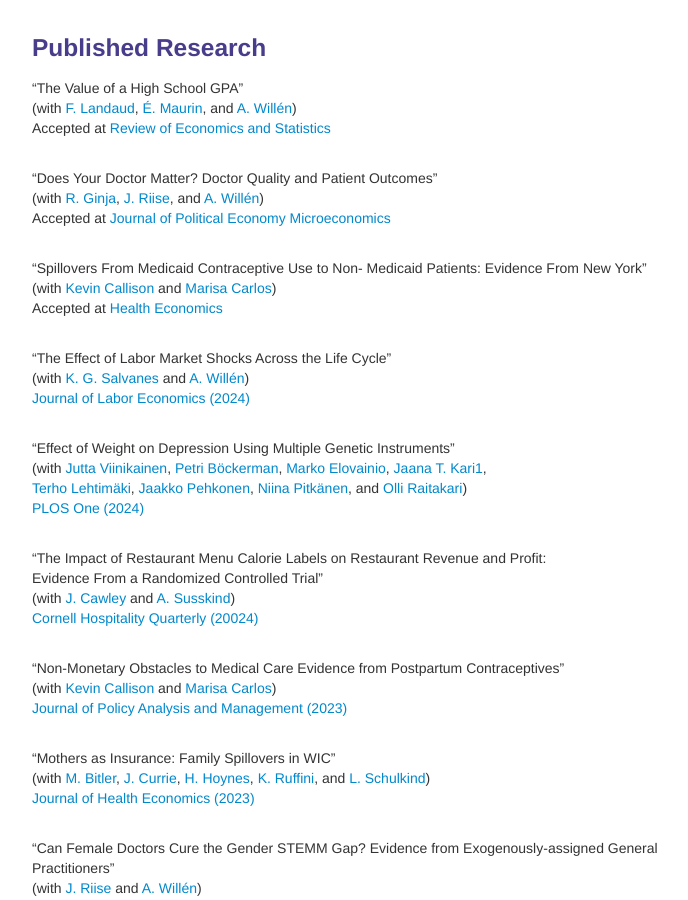
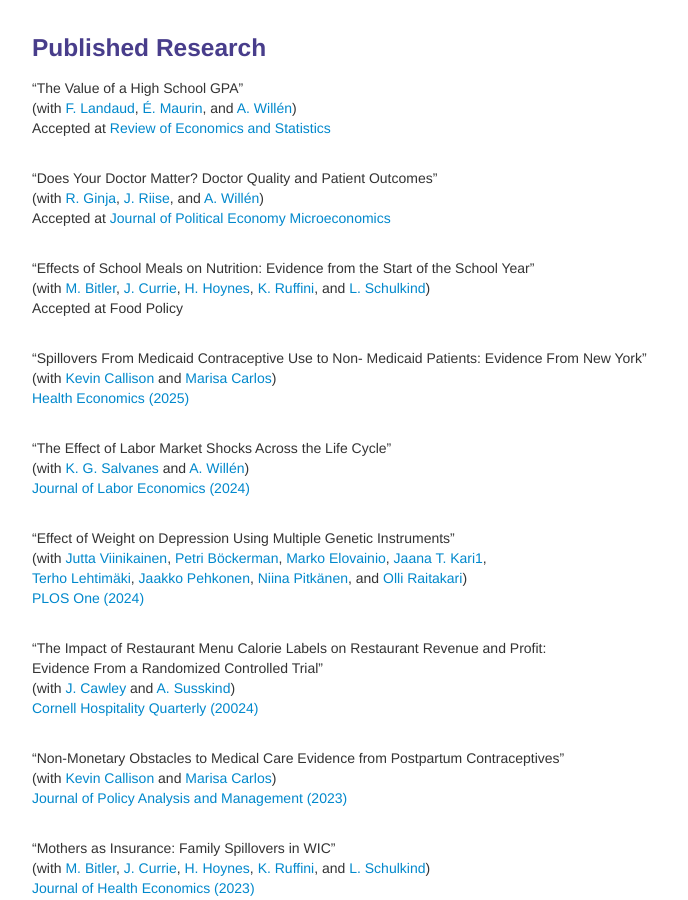
Before and after one commit to bjwillage/bjwillage.github.io, a Jekyll site: the page built from pages/research.md, in a window 1280 px wide and 900 px high, scrolled down 564 px. Shown: the whole window, without its empty margins (258-946 px from the left). Built offline with Jekyll 4.4.1, drawn with Linux system fonts in a browser that asks for light colours.

Commit message:
Update research.md

```diff
--- a/pages/research.md
+++ b/pages/research.md
@@ -48,9 +48,14 @@ Accepted at [Review of Economics and Statistics](https://doi.org/10.1162/rest_a_
 Accepted at [Journal of Political Economy Microeconomics](https://www.journals.uchicago.edu/doi/10.1086/732838)
 <br><br>
 
+"Effects of School Meals on Nutrition: Evidence from the Start of the School Year"<br>
+(with [M. Bitler](https://sites.google.com/site/mbitler), [J. Currie](https://scholar.princeton.edu/jcurrie/home), [H. Hoynes](https://gspp.berkeley.edu/directories/faculty/hilary-hoynes), [K. Ruffini](https://sites.google.com/view/kristaruffini/), and [L. Schulkind](http://lisaschulkind.weebly.com/))<br>
+Accepted at Food Policy
+<br><br>
+
 "Spillovers From Medicaid Contraceptive Use to Non- Medicaid Patients: Evidence From New York"<br>
 (with [Kevin Callison](https://sph.tulane.edu/hpm/kevin-callison) and [Marisa Carlos](https://www.analysisgroup.com/experts-and-consultants/managers/marisa-carlos/))<br>
-Accepted at [Health Economics](https://doi.org/10.1002/hec.4945)
+[Health Economics (2025)](https://doi.org/10.1002/hec.4945)
 <br><br>
 
 "The Effect of Labor Market Shocks Across the Life Cycle"<br>
```
